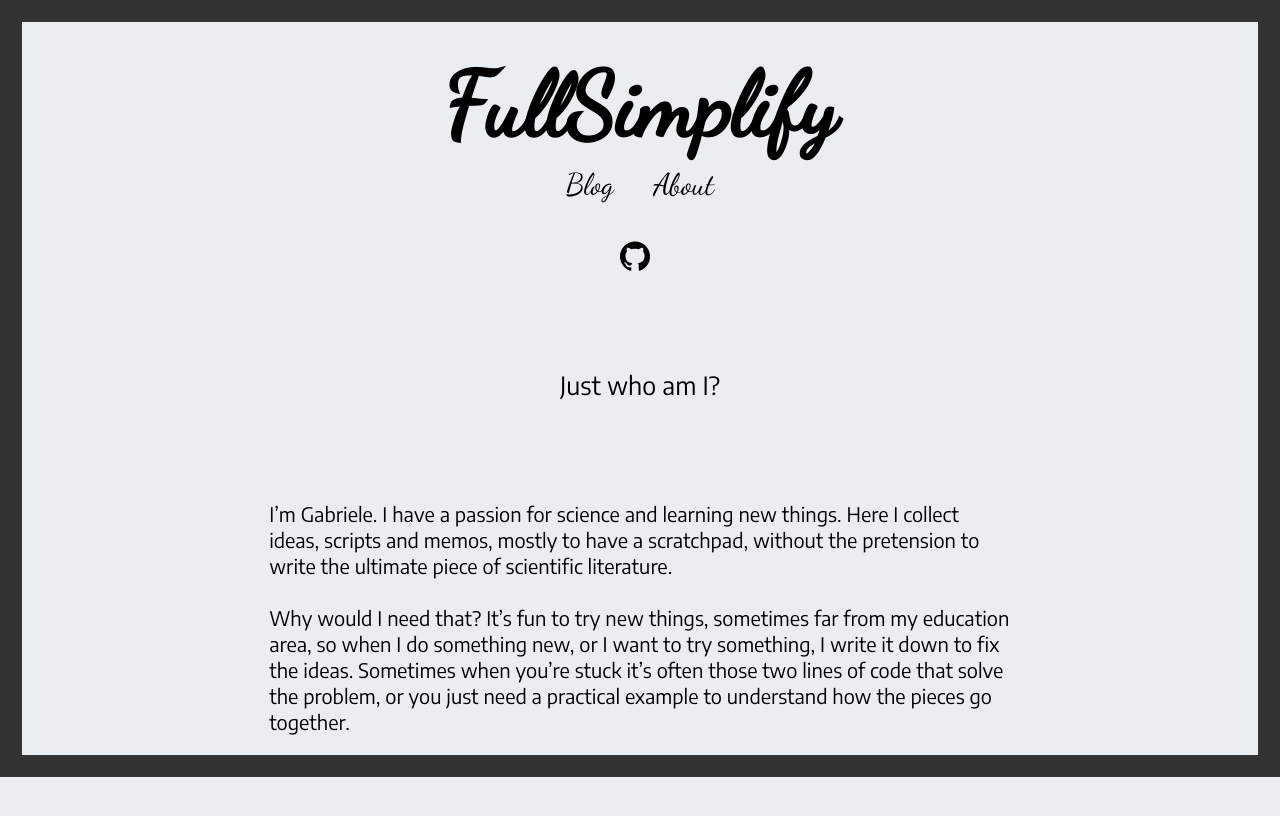
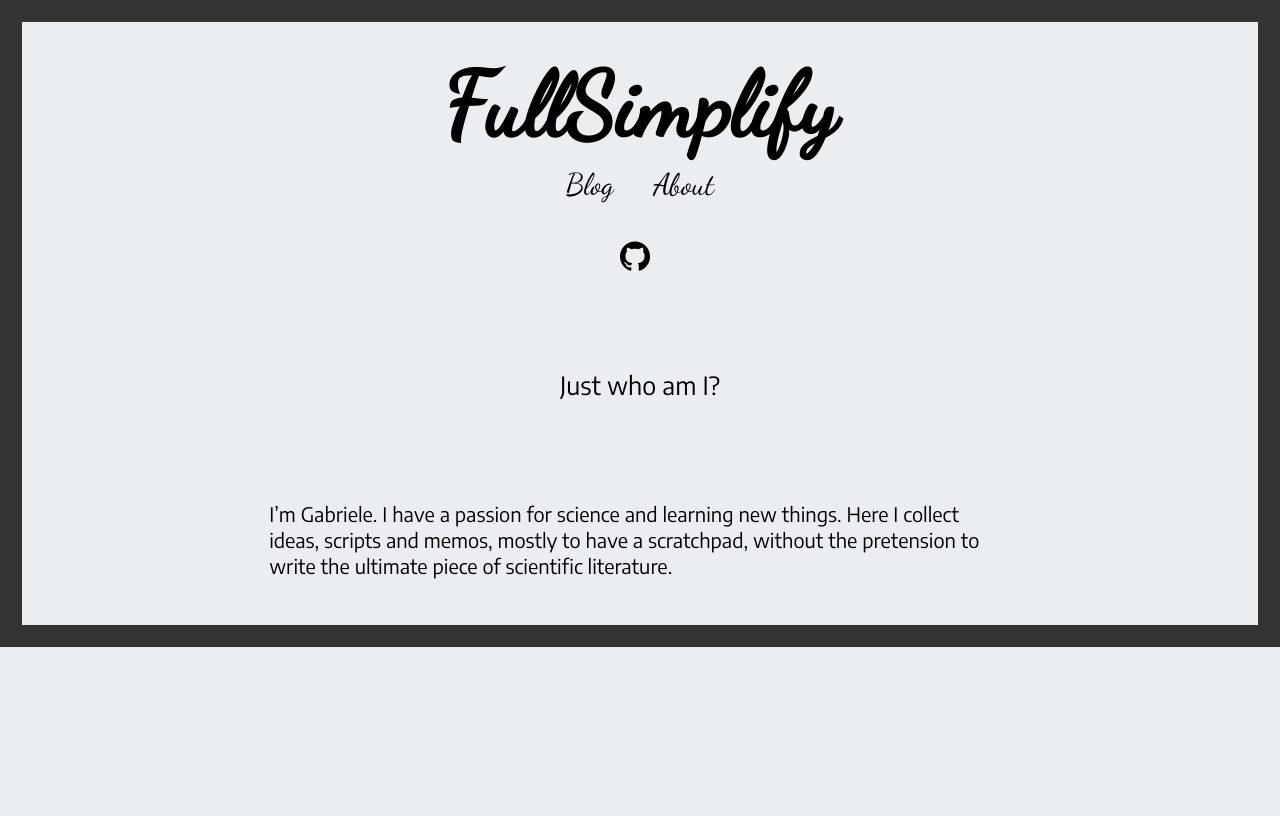
Before and after one commit to FullSimplify/FullSimplify.github.io, a Jekyll site: the page built from about.md, in a window 1280 px wide. Shown: the top 816 px of the page. Built offline with Jekyll 4.4.1, drawn with Linux system fonts in a browser that asks for light colours; some web fonts are replaced.

Commit message:
Update about.md

```diff
--- a/about.md
+++ b/about.md
@@ -8,4 +8,4 @@ permalink: /about/
 
 I'm Gabriele. I have a passion for science and learning new things. Here I collect ideas, scripts and memos, mostly to have a scratchpad, without the pretension to write the ultimate piece of scientific literature.
 <br><br>
- Why would I need that? It's fun to try new things, sometimes far from my education area, so when I do something new, or I want to try something, I write it down to fix the ideas.  Sometimes when you're stuck it's often those two lines of code that solve the problem, or you just need a practical example to understand how the pieces go together.
+ <!--Why would I need that? It's fun to try new things, sometimes far from my education area, so when I do something new, or I want to try something, I write it down to fix the ideas.  Sometimes when you're stuck it's often those two lines of code that solve the problem, or you just need a practical example to understand how the pieces go together. -->
```
